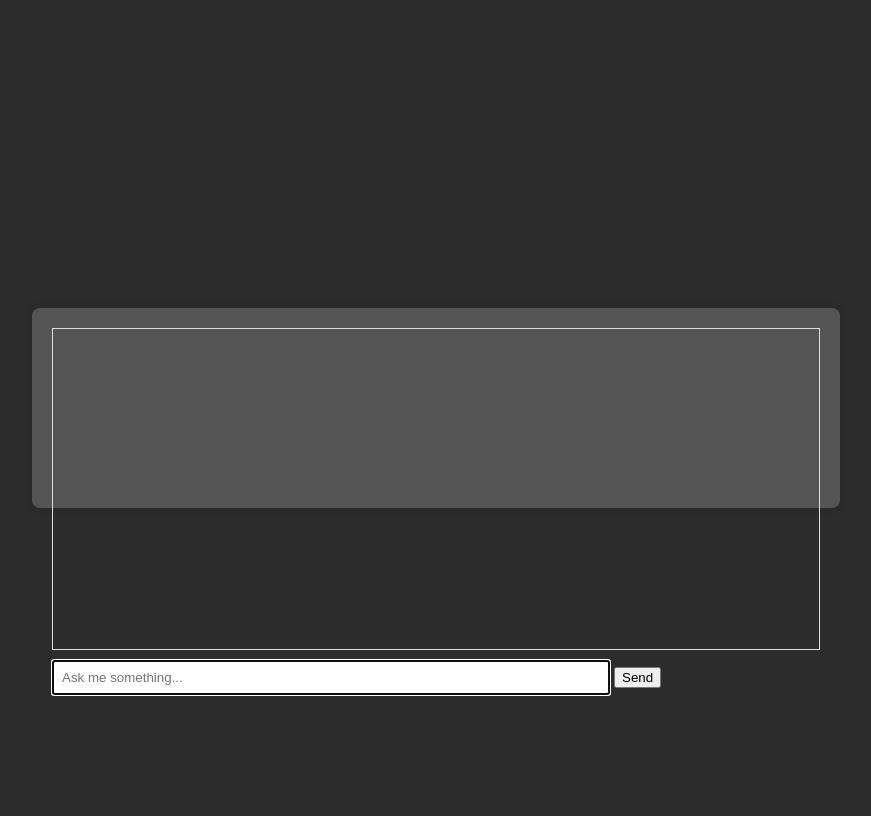
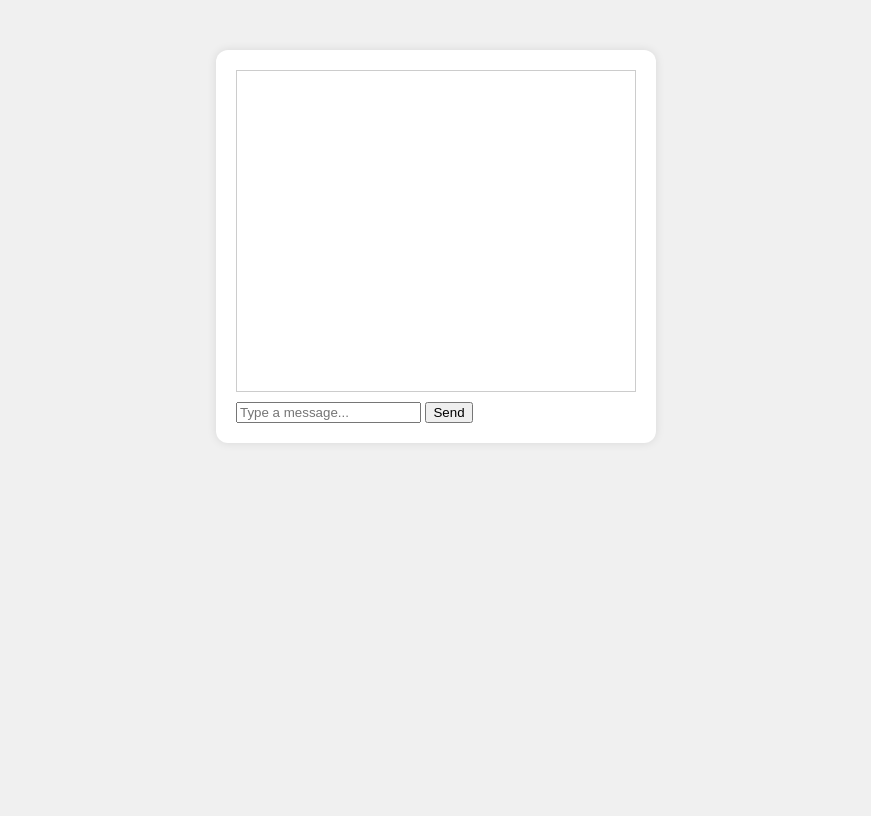
Before and after one commit to Arshusoni/smart-chatbot, a Flask app: page / in a window 1280 px wide. Shown: the whole page, without its empty margins (204-1075 px from the left). After the commit the page ends 443 px from the top, so only its background shows below. Run offline with Flask 3, Linux system fonts and the light colour scheme.

Commit message:
Added Files - 25-04-2025

```diff
--- a/app.py
+++ b/app.py
@@ -1,7 +1,8 @@
+# app.py
 from flask import Flask, render_template, request, jsonify
 from chatbot import get_response
 
-app = Flask(__name__)
+app = Flask(__name__, static_folder='./static/')
 
 @app.route("/")
 def home():
--- a/chatbot.py
+++ b/chatbot.py
@@ -1,35 +1,49 @@
+# chatbot.py
 import json
 import os
+import requests
 
 DATA_FILE = "data.json"
 
+# Load memory from file or create new
 if os.path.exists(DATA_FILE):
     with open(DATA_FILE, "r") as file:
         faq = json.load(file)
 else:
-    faq = {
-        "how to check my balance": "You can check your balance by dialing *123#.",
-        "how to recharge my number": "Use our app or dial *456# to recharge.",
-        "how to talk to customer care": "Call 198 to speak to customer care.",
-        "what are the latest plans": "Visit our website or app to explore new plans.",
-    }
+    faq = {}
 
+# Save memory to file
 def save_data():
     with open(DATA_FILE, "w") as file:
         json.dump(faq, file, indent=4)
 
+# Get response from memory or Ollama
 def get_response(user_input):
     user_input = user_input.lower()
 
+    # Learn new answer
     if user_input.startswith("answer:"):
-        question = user_input.split("|")[1]
-        answer = user_input.split("answer:")[1].split("|")[0]
-        faq[question] = answer
-        save_data()
-        return "Thanks! I’ve learned something new."
+        try:
+            question = user_input.split("|")[1].strip()
+            answer = user_input.split("answer:")[1].split("|")[0].strip()
+            faq[question] = answer
+            save_data()
+            return "Thanks! I’ve learned something new."
+        except:
+            return "Incorrect format. Use: answer: your answer | your question"
 
+    # Check learned memory
     for question in faq:
         if question in user_input:
             return faq[question]
 
-    return "I don't know the answer to that. Type 'answer: your answer here | original question' to teach me!"
+    # Fallback to Ollama
+    try:
+        response = requests.post("http://localhost:11434/api/generate", json={
+            "model": "llama2:latest",
+            "prompt": user_input,
+            "stream": False
+        })
+        return response.json()["response"].strip()
+    except Exception as e:
+        return f"Error: {str(e)}"
--- /dev/null
+++ b/static/script.js
@@ -0,0 +1,21 @@
+function sendMessage() {
+    const input = document.getElementById("user-input");
+    const chatlog = document.getElementById("chatlog");
+
+    const message = input.value.trim();
+    if (!message) return;
+
+    chatlog.innerHTML += `<div class="user">You: ${message}</div>`;
+    input.value = "";
+
+    fetch("/get", {
+        method: "POST",
+        headers: { "Content-Type": "application/json" },
+        body: JSON.stringify({ message: message })
+    })
+    .then(res => res.json())
+    .then(data => {
+        chatlog.innerHTML += `<div class="bot">Bot: ${data.response}</div>`;
+        chatlog.scrollTop = chatlog.scrollHeight;
+    });
+}
--- /dev/null
+++ b/static/style.css
@@ -0,0 +1,23 @@
+body {
+    font-family: Arial;
+    background: #f0f0f0;
+    display: flex;
+    justify-content: center;
+    margin-top: 50px;
+}
+.chatbox {
+    background: white;
+    width: 400px;
+    padding: 20px;
+    border-radius: 12px;
+    box-shadow: 0 0 10px rgba(0,0,0,0.1);
+}
+#chatlog {
+    height: 300px;
+    overflow-y: auto;
+    border: 1px solid #ccc;
+    padding: 10px;
+    margin-bottom: 10px;
+}
+.user { color: blue; }
+.bot { color: green; }
--- a/templates/chat.html
+++ b/templates/chat.html
@@ -1,43 +1,16 @@
+
 <!DOCTYPE html>
-<html lang="en">
+<html>
 <head>
-    <meta charset="UTF-8">
-    <title>Smart Chatbot</title>
-    <link rel="stylesheet" href="../workingstuff2/style.css">
+    <title>Smart-Chatbot</title>
+    <link rel="stylesheet" href="../static/style.css">
 </head>
 <body>
-    <div class="chat-container">
-        <div id="chat-box"></div>
-        <input type="text" id="user-input" placeholder="Ask me something..." autofocus>
-        <button onclick=sendMessage()>Send</button>
+    <div class="chatbox">
+        <div id="chatlog"></div>
+        <input type="text" id="user-input" placeholder="Type a message...">
+        <button onclick="sendMessage()">Send</button>
     </div>
-
-    <!-- <script src="../workingstuff2/script.js"></script> -->
-     <script>
-        function sendMessage() {
-    const input = document.getElementById("user-input");
-    const message = input.value;
-    if (!message) return;
-
-    const chatBox = document.getElementById("chat-box");
-    chatBox.innerHTML += `<p><strong>You:</strong> ${message}</p>`;
-    input.value = "";
-
-    fetch("/get", {
-        method: "POST",
-        body: JSON.stringify({ message }),
-        headers: {
-            "Content-Type": "application/json"
-        }
-    })
-    .then(res => res.json())
-    .then(data => {
-        console.log(data.response);
-        chatBox.innerHTML += `<p><strong>Bot:</strong> ${data.response}</p>`;
-        chatBox.scrollTop = chatBox.scrollHeight;
-    });
-}
-
-     </script>
+    <script src="../static/script.js"></script>
 </body>
 </html>
--- a/workingstuff2/style.css
+++ /dev/null
@@ -1,44 +0,0 @@
-body {
-    font-family: Arial, sans-serif;
-    background: #2d2c2c;
-    display: flex;
-    justify-content: center;
-    align-items: center;
-    height: 100vh;
-}
-
-.chat-container {
-    width: 60vw;
-    height: 20vh;
-    background: rgb(85, 84, 84);
-    padding: 20px;
-    border-radius: 8px;
-    box-shadow: 0 0 10px rgba(0,0,0,0.1);
-}
-
-#chat-box {
-    height: 300px;
-    overflow-y: auto;
-    border: 1px solid #ddd;
-    padding: 10px;
-    margin-bottom: 10px;
-    align-items: center;
-
-}
-
-#chat-box p {
-    margin: 5px 0;
-    padding: 30px;
-}
-
-input[type="text"] {
-    width: 70%;
-    padding: 8px;
-}
-
-.button {
-    padding: 8px 10px;
-    color: rgb(206, 8, 8);
-    border-radius: 20px;
-
-}
```
Also changed, not shown: workingstuff2/script.js (deleted, +0 -22 lines).
